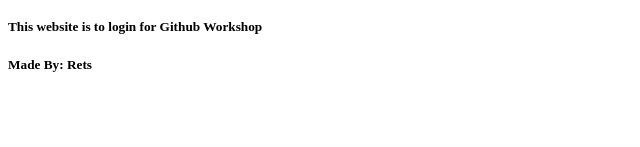
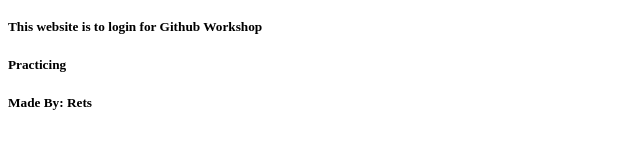
Before and after one commit to junnalyn112/Practice, a plain HTML site: page index.html in a window 1280 px wide. Shown: the part 191-338 px from the top of the page, without its empty margins (0-640 px from the left). Drawn offline with Linux system fonts and the light colour scheme.

Commit message:
added new line description below page

```diff
--- a/index.html
+++ b/index.html
@@ -31,6 +31,7 @@
     </table>
 
     <h5>This website is to login for Github Workshop</h5>
+    <h5>Practicing</h5>
     <h5>Made By: Rets</h5>
 </body>
 </html>
```
